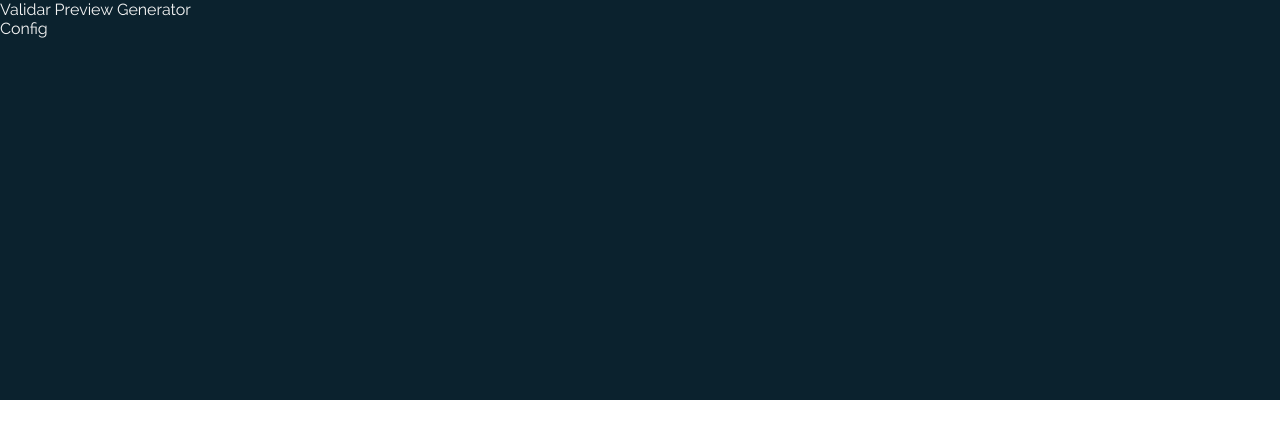
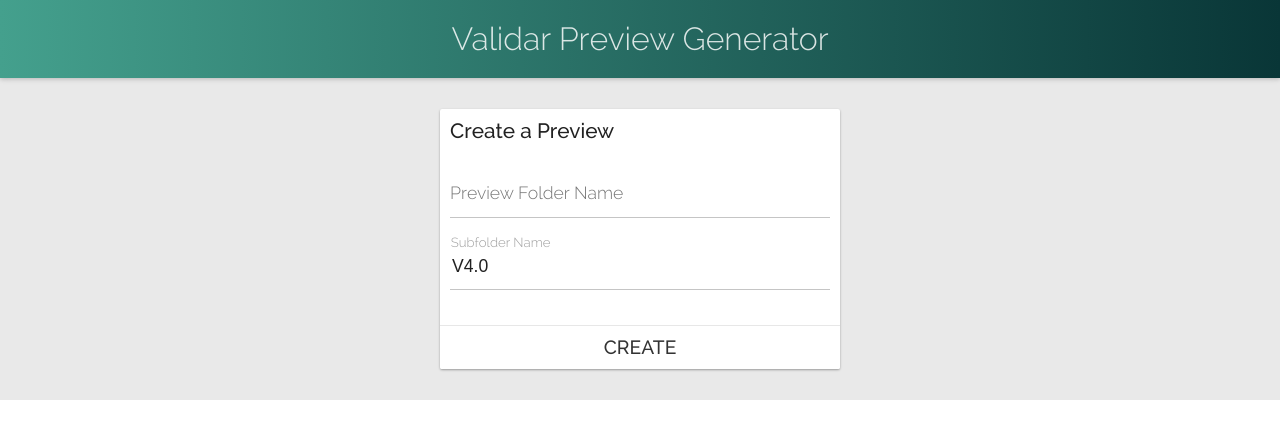
Before and after one commit to C-Rodg/IIS-Preview-Generator, a React app: page / in a window 1280 px wide. Shown: the top 438 px of the page. Built offline with nearby package versions, Linux system fonts and the light colour scheme; the HTML template or start-up script is replaced by a standard one.

Commit message:
Created UI and basic state management

```diff
--- a/src/components/App.js
+++ b/src/components/App.js
@@ -2,13 +2,20 @@ import React, { Component } from "react";
 import axios from "axios";
 
 import Header from "./Header";
+import Card from "./Card";
 
 class App extends Component {
+	createPreview = () => {
+		// send to node backend
+	};
+
 	render() {
 		return (
 			<div className="app">
 				<Header />
-				<div>Config</div>
+				<main className="container">
+					<Card onCreatePreview={this.createPreview} />
+				</main>
 			</div>
 		);
 	}
--- /dev/null
+++ b/src/components/Card.js
@@ -0,0 +1,120 @@
+import React, { Component } from "react";
+import styled from "styled-components";
+
+import TextInput from "./TextInput";
+
+const StyledError = styled.div`
+	color: #ed4135;
+	font-size: 0.9rem;
+	text-align: center;
+	margin-bottom: 15px;
+`;
+
+const StyledCard = styled.div`
+	margin: 0;
+	box-shadow: 0 1px 3px rgba(0, 0, 0, 0.12), 0 1px 2px rgba(0, 0, 0, 0.24);
+	background-color: #fff;
+	max-width: 400px;
+	border-radius: 2px;
+	box-sizing: border-box;
+	position: relative;
+	flex: 1;
+
+	.card-title {
+		font-size: 1.3rem;
+		font-weight: 500;
+		padding: 10px 10px 8px 10px;
+	}
+
+	.card-body {
+		padding: 20px 10px 10px 10px;
+	}
+
+	.card-actions {
+		display: flex;
+		text-transform: uppercase;
+		border-top: 1px solid #e7e7e7;
+
+		.action {
+			background-color: #fff;
+			transition: background-color 0.3s ease;
+			padding: 10px 0;
+			color: #333;
+			font-size: 1.2rem;
+			flex: 1;
+			text-align: center;
+			font-weight: 500;
+			border-radius: 2px;
+			cursor: pointer;
+
+			&:hover {
+				background-color: #e7e7e7;
+			}
+		}
+	}
+`;
+
+class Card extends Component {
+	state = {
+		folderName: "",
+		subfolderName: "V4.0",
+		error: false
+	};
+
+	updateTextValue = (tag, ev) => {
+		this.setState({
+			[tag]: ev.target.value
+		});
+	};
+
+	validateConfig = () => {
+		if (!this.state.folderName || !this.state.subfolderName) {
+			this.setState({
+				error: true
+			});
+		} else {
+			this.props.onCreatePreview({
+				folderName: this.state.folderName,
+				subfolderName: this.state.subfolderName
+			});
+		}
+	};
+
+	render() {
+		return (
+			<StyledCard>
+				<div className="card-title">Create a Preview</div>
+				<form>
+					<div className="card-body">
+						<TextInput
+							val={this.state.folderName}
+							tag="folderName"
+							valChange={this.updateTextValue}
+							label="Preview Folder Name"
+							type="text"
+						/>
+						<TextInput
+							val={this.state.subfolderName}
+							tag="subfolderName"
+							valChange={this.updateTextValue}
+							label="Subfolder Name"
+							type="text"
+						/>
+					</div>
+					{this.state.error && (
+						<StyledError>
+							There seems to be an issue with your configuration..
+						</StyledError>
+					)}
+					<div className="card-actions">
+						<div className="action" onClick={this.validateConfig}>
+							Create
+						</div>
+					</div>
+				</form>
+			</StyledCard>
+		);
+	}
+}
+
+export default Card;
--- a/src/components/Header.js
+++ b/src/components/Header.js
@@ -1,7 +1,21 @@
 import React from "react";
+import styled from "styled-components";
+
+const StyledHeader = styled.div`
+	z-index: 2;
+	background: linear-gradient(to right, #44a08d, #093637);
+	padding: 20px;
+	font-weight: 300;
+	box-shadow: rgba(0, 0, 0, 0.12) 0px 1px 6px, rgba(0, 0, 0, 0.12) 0px 1px 4px;
+	font-size: 2rem;
+	color: rgba(255, 255, 255, 0.83);
+	text-align: center;
+`;
 
 const Header = () => {
-	return <div classname="header">Validar Preview Generator</div>;
+	return (
+		<StyledHeader classname="header">Validar Preview Generator</StyledHeader>
+	);
 };
 
 export default Header;
--- /dev/null
+++ b/src/components/TextInput.js
@@ -0,0 +1,90 @@
+import React from "react";
+import styled from "styled-components";
+
+const StyledInput = styled.div`
+	position: relative;
+	margin-bottom: 25px;
+
+	input {
+		outline: none;
+		position: relative;
+		background: none;
+		width: 100%;
+		height: 45px;
+		border: 0;
+		color: #212121;
+		font-size: 1.1rem;
+		font-weight: 400;
+	}
+
+	label {
+		position: absolute;
+		top: 0;
+		left: 0;
+		color: #757575;
+		font-size: 1.1rem;
+		font-weight: 300;
+		line-height: 45px;
+		transition: all 0.2s ease;
+		pointer-events: none;
+	}
+
+	input:focus ~ label {
+		color: #9d9d9d;
+		transform: translate(-12%, -50%) scale(0.75);
+	}
+
+	.bar {
+		position: absolute;
+		left: 0;
+		bottom: 0;
+		background: #c5c5c5;
+		width: 100%;
+		height: 1px;
+	}
+
+	.bar::before,
+	.bar::after {
+		content: "";
+		position: absolute;
+		background: #22635c;
+		width: 0;
+		height: 2px;
+		transition: width 0.2s ease;
+	}
+
+	.bar::before {
+		left: 50%;
+	}
+
+	.bar::after {
+		right: 50%;
+	}
+
+	input:focus ~ .bar::before,
+	input:focus ~ .bar::after {
+		width: 50%;
+	}
+
+	input:valid ~ label {
+		color: #9d9d9d;
+		transform: translate(-12%, -50%) scale(0.75);
+	}
+`;
+
+const TextInput = ({ val, tag, valChange, label, type }) => {
+	return (
+		<StyledInput>
+			<input
+				required
+				type={type ? type : "text"}
+				value={val}
+				onChange={ev => valChange(tag, ev)}
+			/>
+			<label htmlFor={label}>{label}</label>
+			<div className="bar" />
+		</StyledInput>
+	);
+};
+
+export default TextInput;
--- a/src/styles/default.css
+++ b/src/styles/default.css
@@ -31,13 +31,15 @@ body {
 	flex: 1;
 	display: flex;
 	flex-direction: column;
-	background-color: #0b222e;
-	color: #f5f5f5;
-	overflow: hidden;
+	background-color: #e9e9e9;
+	color: rgba(0, 0, 0, 0.87);
 }
 
 .container {
 	padding: 10px 15px;
 	display: flex;
-	flex-direction: column;
+	flex-direction: row;
+	justify-content: center;
+	align-items: center;
+	flex: 1;
 }
```
